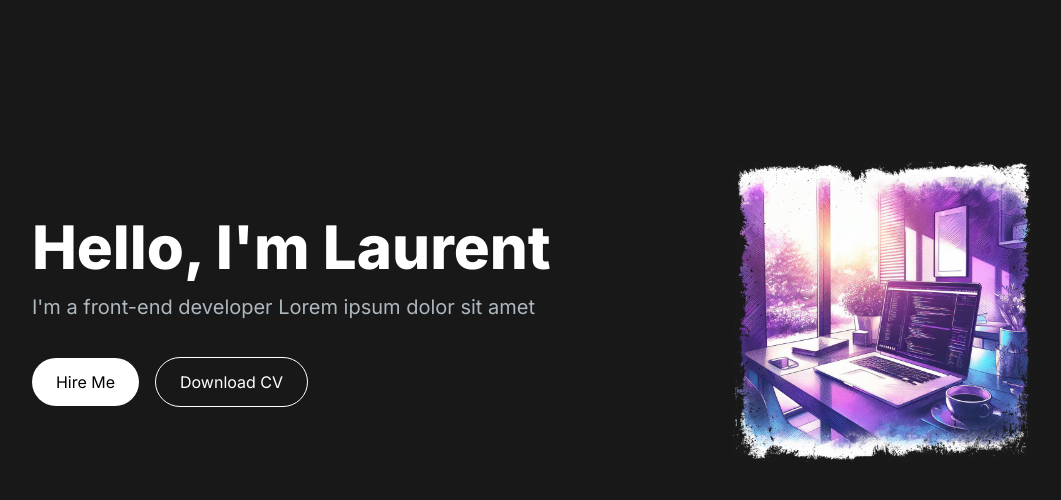
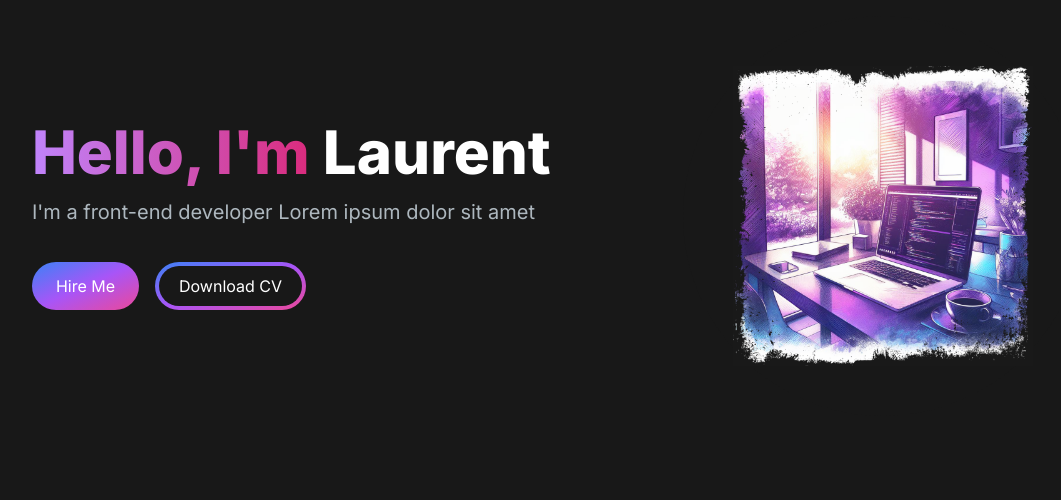
Before and after one commit to JaRoD41/jarod41-portfolio, a Next.js app: page / in a window 1280 px wide. Shown: the top 500 px of the page, without its empty margins (102-1163 px from the left). Built offline with nearby package versions, Linux system fonts and the light colour scheme.

Commit message:
styling the 2 buttons

```diff
--- a/src/app/page.js
+++ b/src/app/page.js
@@ -4,7 +4,7 @@
 export default function Home() {
 	return (
 		<main className='flex min-h-screen flex-col bg-[#181818] '>
-			<div className='container mt-24 mx-auto px-12 py-4'>
+			<div className='container mx-auto px-12 py-4'>
 				<HeroSection />
 			</div>
 		</main>
--- a/src/components/HeroSection.jsx
+++ b/src/components/HeroSection.jsx
@@ -4,15 +4,22 @@
 const HeroSection = () => {
 	return (
 		<section>
-			<div className='grid grid-cols-1 lg:grid-cols-12'>
-				<div className='col-span-7 place-self-center'>
-					<h1 className='text-white mb-4 text-4xl lg:text-6xl font-extrabold'>Hello, I&apos;m Laurent </h1>
-					<p className='text-[#ADB7BE] text-lg mb-6 lg:text-xl '>
+			<div className='grid grid-cols-1 sm:grid-cols-12'>
+				<div className='col-span-7 place-self-center text-center sm:text-left'>
+					<h1 className='text-white mb-4 text-4xl sm:text-5xl lg:text-6xl font-extrabold'>
+						<span className='text-transparent bg-clip-text bg-gradient-to-r from-purple-400 to-pink-600'>Hello, I&apos;m{' '} </span>
+						Laurent
+					</h1>
+					<p className='text-[#ADB7BE] text-base sm:text-lg mb-6 lg:text-xl '>
 						I&apos;m a front-end developer Lorem ipsum dolor sit amet
 					</p>
 					<div>
-						<button className='px-6 py-3 rounded-full mr-4 bg-white hover:bg-slate-200 text-black'>Hire Me</button>
-						<button className='px-6 py-3 rounded-full bg-transparent hover:bg-slate-800 text-white border border-white mt-3'>Download CV</button>
+						<button className='px-6 py-3 w-full sm:w-fit rounded-full mr-4 bg-gradient-to-br from-blue-500 via-purple-500 to-pink-500 hover:bg-slate-200 text-white'>
+							Hire Me
+						</button>
+						<button className='px-1 py-1 w-full sm:w-fit rounded-full bg-gradient-to-br from-blue-500 via-purple-500 to-pink-500 hover:bg-slate-800 text-white mt-3'>
+							<span className='block bg-[#181818] hover:bg-slate-800 rounded-full px-5 py-2'>Download CV</span>
+						</button>
 					</div>
 				</div>
 				<div className='col-span-5 place-self-center mt-4 lg:mt-0'>
```
